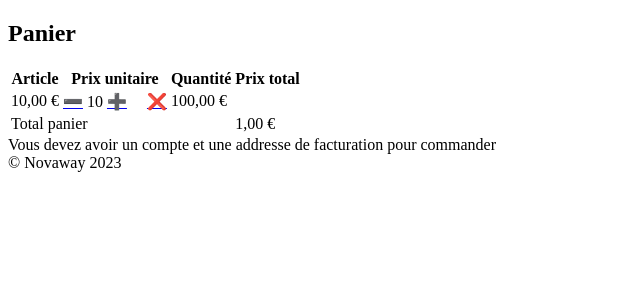
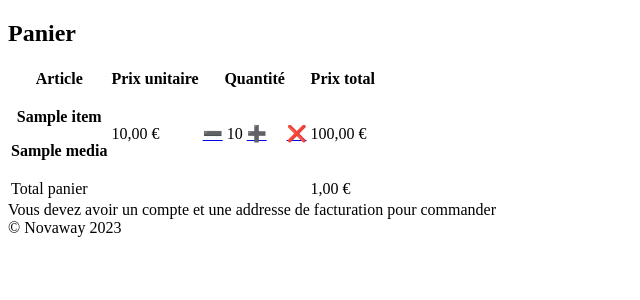
Before and after one commit to codascii/test-technique-novaway, a Symfony app: template templates/cart/detail.html.twig in a window 1280 px wide. Shown: the part 209-509 px from the top of the page, without its empty margins (0-640 px from the left). Run offline with Twig, Linux system fonts and the light colour scheme; the template is opened without the code that fills it: most values are stand-ins (such as "Sample title", 1, 10 or a date in 2020); some libraries are stand-ins or nearby versions.

Commit message:
Redesign du tableau de la page "Panier"

```diff
--- a/templates/cart/detail.html.twig
+++ b/templates/cart/detail.html.twig
@@ -3,28 +3,26 @@
 {% block body %}
     <h2>Panier</h2>
 
-    <table class="table">
+    <table class="table table-bordered">
+        <thead class="thead-dark">
             <tr>
                 <th scope="col">Article</th>
                 <th scope="col">Prix unitaire</th>
                 <th scope="col">Quantité</th>
                 <th scope="col">Prix total</th>
             </tr>
+        </thead>
+        <tbody>
             {% for key, item in cart %}
             <tr>
+                <th scope="row">
+                    <p class="m-0">{{ item.item.title }}</p>
                     {% if item.item.media == 'book' %}
-                <th scope="row" class="media-book-bloc">
-                    {{ item.item.title }}
+                        <p class="font-weight-lighter m-0">Livre</p>
+                    {% else  %}
+                        <p class="font-weight-lighter m-0">{{ item.item.media }}</p>
+                    {% endif %}
                 </th>
-            {% elseif item.item.media == 'DVD' %}
-                <th scope="row" class="media-dvd-bloc">
-                    {{ item.item.title }}
-                </th>
-            {% elseif item.item.media == 'BluRay' %}
-                <th scope="row" class="media-bluray-bloc">
-                    {{ item.item.title }}
-                </th>
-            {% endif %}
                 <td>
                     {{ item.item.price|number_format(2, ',', '.') }} €
                 </td>
@@ -44,6 +42,7 @@
                 <td colspan="3">Total panier</td>
                 <td>{{ totalPrice|number_format(2, ',', '.') }} €</td>
             </tr>
+        </tbody>
     </table>
 
     {% if app.user and app.user.street and app.user.city and app.user.zipcode %}
```
Lines whose indentation alone changed are shown as unchanged.
